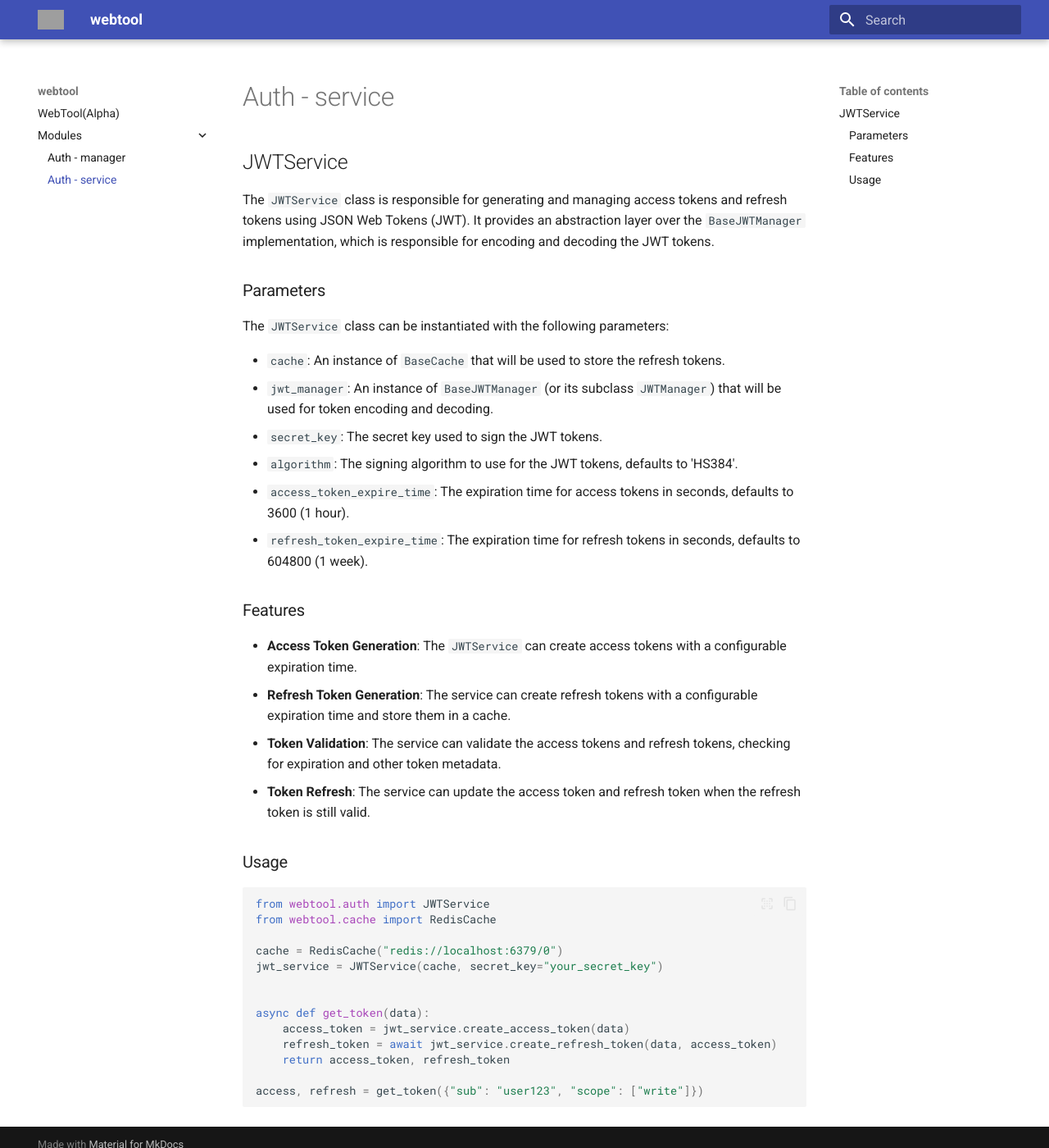
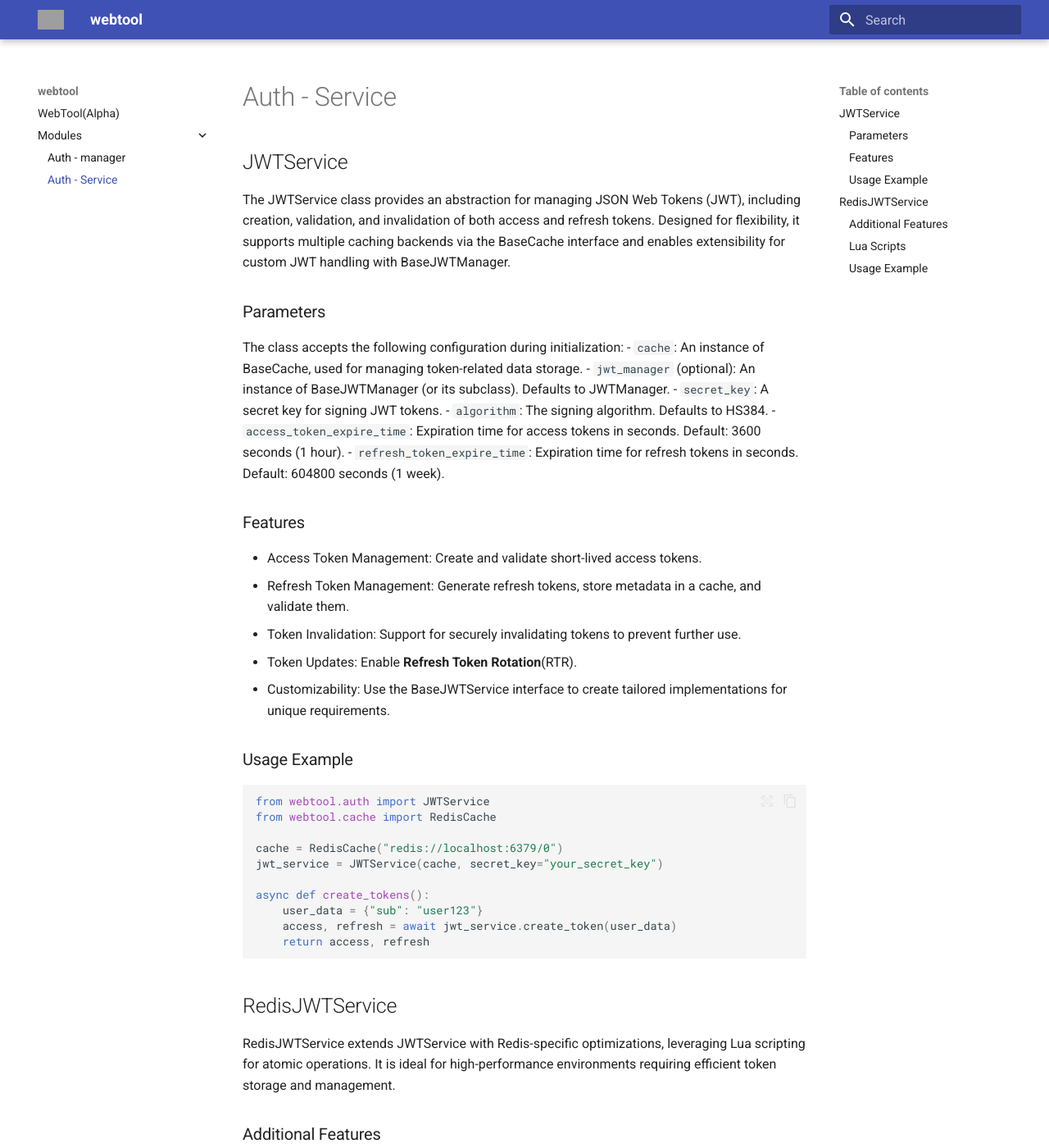
Before and after one commit to ds5105119/webtool, an MkDocs documentation site: the page built from docs/modules/service.md, in a window 1280 px wide and 1400 px high. Shown: the whole window at 82% size. Built offline with MkDocs 1.6.1 and Material for MkDocs 9.7.7, drawn with Linux system fonts in a browser that asks for light colours; some of the changed text lies outside the part shown; grey boxes are pictures that could not be loaded.

Commit message:
docs fix

````diff
--- a/docs/modules/service.md
+++ b/docs/modules/service.md
@@ -1,29 +1,28 @@
-# Auth - service
+# Auth - Service
 
 ## JWTService
 
-The `JWTService` class is responsible for generating and managing access tokens and refresh tokens using JSON Web Tokens (JWT). It provides an abstraction layer over the `BaseJWTManager` implementation, which is responsible for encoding and decoding the JWT tokens.
+The JWTService class provides an abstraction for managing JSON Web Tokens (JWT), including creation, validation, and invalidation of both access and refresh tokens. Designed for flexibility, it supports multiple caching backends via the BaseCache interface and enables extensibility for custom JWT handling with BaseJWTManager.
 
 ### Parameters
 
-The `JWTService` class can be instantiated with the following parameters:
-
-- `cache`: An instance of `BaseCache` that will be used to store the refresh tokens.
-- `jwt_manager`: An instance of `BaseJWTManager` (or its subclass `JWTManager`) that will be used for token encoding and decoding.
-- `secret_key`: The secret key used to sign the JWT tokens.
-- `algorithm`: The signing algorithm to use for the JWT tokens, defaults to 'HS384'.
-- `access_token_expire_time`: The expiration time for access tokens in seconds, defaults to 3600 (1 hour).
-- `refresh_token_expire_time`: The expiration time for refresh tokens in seconds, defaults to 604800 (1 week).
-
+The class accepts the following configuration during initialization:
+- `cache`: An instance of BaseCache, used for managing token-related data storage.
+- `jwt_manager` (optional): An instance of BaseJWTManager (or its subclass). Defaults to JWTManager.
+- `secret_key`: A secret key for signing JWT tokens.
+- `algorithm`: The signing algorithm. Defaults to HS384.
+- `access_token_expire_time`: Expiration time for access tokens in seconds. Default: 3600 seconds (1 hour).
+- `refresh_token_expire_time`: Expiration time for refresh tokens in seconds. Default: 604800 seconds (1 week).
 
 ### Features
 
-- **Access Token Generation**: The `JWTService` can create access tokens with a configurable expiration time.
-- **Refresh Token Generation**: The service can create refresh tokens with a configurable expiration time and store them in a cache.
-- **Token Validation**: The service can validate the access tokens and refresh tokens, checking for expiration and other token metadata.
-- **Token Refresh**: The service can update the access token and refresh token when the refresh token is still valid.
+- Access Token Management: Create and validate short-lived access tokens.
+- Refresh Token Management: Generate refresh tokens, store metadata in a cache, and validate them.
+- Token Invalidation: Support for securely invalidating tokens to prevent further use.
+- Token Updates: Enable **Refresh Token Rotation**(RTR).
+- Customizability: Use the BaseJWTService interface to create tailored implementations for unique requirements.
 
-### Usage
+### Usage Example
 
 ```python
 from webtool.auth import JWTService
@@ -32,11 +31,60 @@ from webtool.cache import RedisCache
 cache = RedisCache("redis://localhost:6379/0")
 jwt_service = JWTService(cache, secret_key="your_secret_key")
 
+async def create_tokens():
+    user_data = {"sub": "user123"}
+    access, refresh = await jwt_service.create_token(user_data)
+    return access, refresh
+```
 
-async def get_token(data):
-    access_token = jwt_service.create_access_token(data)
-    refresh_token = await jwt_service.create_refresh_token(data, access_token)
-    return access_token, refresh_token
+## RedisJWTService
 
-access, refresh = get_token({"sub": "user123", "scope": ["write"]})
+RedisJWTService extends JWTService with Redis-specific optimizations, leveraging Lua scripting for atomic operations. It is ideal for high-performance environments requiring efficient token storage and management.
+
+### Additional Features
+
+- Optimized Token Storage: Uses Redis’s native commands and Lua scripts for efficient token management.
+- Atomic Invalidation: Ensures secure and consistent token invalidation using Lua scripts.
+- Search Capability: Provides functionality to retrieve all active refresh tokens for a user (sub), supporting session-based authentication management.
+
+### Lua Scripts
+
+- Save Token Script: Atomically stores refresh tokens and associates them with access tokens.
+- Invalidate Token Script: Invalidates access and refresh tokens while cleaning up associated metadata.
+- Search Token Script: Fetches refresh tokens for a specific user and removes expired tokens.
+
+### Usage Example
+
+```python
+import asyncio
+from webtool.auth import RedisJWTService
+from webtool.cache import RedisCache
+
+cache = RedisCache("redis://localhost:6379/0")
+redis_jwt_service = RedisJWTService(cache, secret_key="your_secret_key")
+
+async def manage_tokens():
+    user_data = {"sub": "user123"}
+    access, refresh = await redis_jwt_service.create_token(user_data)
+    print("Access Token:", access)
+    print("Refresh Token:", refresh)
+
+    # Validate tokens
+    access_data = await redis_jwt_service.validate_access_token(access)
+    print("Access Token Data:", access_data)
+
+    refresh_data = await redis_jwt_service.validate_refresh_token(access, refresh)
+    print("Refresh Token Data:", refresh_data)
+
+    # Rotate tokens
+    new_access, new_refresh = await redis_jwt_service.update_token(user_data, access, refresh)
+    print("New Access Token:", new_access)
+    print("New Refresh Token:", new_refresh)
+
+    # Search active tokens
+    active_tokens = await redis_jwt_service.search_token(new_access, new_refresh)
+    print("Active Refresh Tokens:", active_tokens)
+
+# Example usage
+asyncio.run(manage_tokens())
 ```
````
